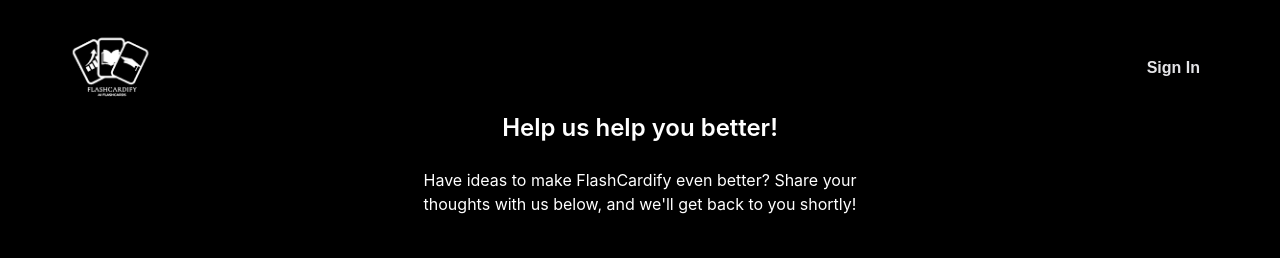
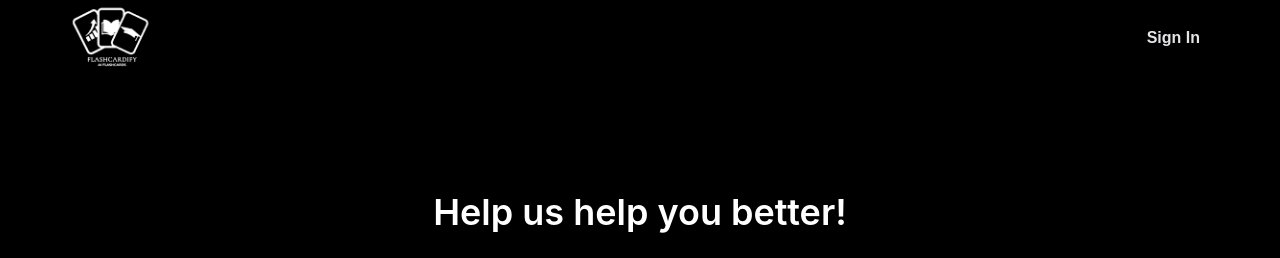
Before and after one commit to TonyLiu2004/FlashCardify, a Next.js app: page /contact in a window 1280 px wide. Shown: the top 258 px of the page. Built offline with nearby package versions, Linux system fonts and the light colour scheme; no server answers.

Commit message:
fixed navbar appearance

```diff
--- a/app/contact/page.tsx
+++ b/app/contact/page.tsx
@@ -15,8 +15,8 @@ const ContactPage: React.FC = () => {
     };
 
     return (
-        <div className="max-w-lg mx-auto my-20 p-8 bg-black shadow-md rounded-lg">
-        <h1 className="text-2xl font-semibold text-center mb-6">Help us help you better!</h1>
+        <div className="max-w-lg mx-auto my-40 p-8 bg-black shadow-md rounded-lg">
+        <h1 className="text-4xl font-semibold text-center mb-6">Help us help you better!</h1>
         <p className="text-center text-white">Have ideas to make FlashCardify even better? Share your thoughts with us below, and we'll get back to you shortly!</p>
         <form onSubmit={handleSubmit} className="space-y-4 my-10">
             <div>
--- a/components/ui/Navbar/Navbar.tsx
+++ b/components/ui/Navbar/Navbar.tsx
@@ -11,7 +11,7 @@ export default async function Navbar() {
 
   return (
     <nav className={s.root} style={{
-      height:"11vh",
+      height:"12vh",
       position: "fixed",
       top: 0,
       left: 0,
--- a/components/ui/Navbar/Navlinks.tsx
+++ b/components/ui/Navbar/Navlinks.tsx
@@ -18,13 +18,14 @@ export default function Navlinks({ user }: NavlinksProps) {
 
   return (
     <div className="relative flex flex-row justify-between py-4 align-center md:py-5" style={{
-      width:"90vw",
+      width: "90vw",
+      marginTop: "-30px",
     }}>
       <div className="flex items-center flex-1">
         <Link href="/" className={s.logo} aria-label="Logo">
           <Logo />
         </Link>
-        <nav className="ml-6 space-x-4 lg:block" style={{fontSize:"17px"}} >
+        <nav className="ml-6 space-x-4 lg:block" style={{ fontSize: "17px" }}>
           {user && (
             <>
               <Link href="/" className={s.link}>
--- a/components/ui/Navbar/user.tsx
+++ b/components/ui/Navbar/user.tsx
@@ -63,7 +63,7 @@ export function User() {
             width={100}
             height={100}
             alt="Avatar"
-            className="overflow-hidden rounded-full"
+            className="overflow-hidden rounded-full mt-10"
           />
         </Button>
       </DropdownMenuTrigger>
```
Lines whose indentation alone changed are shown as unchanged.
